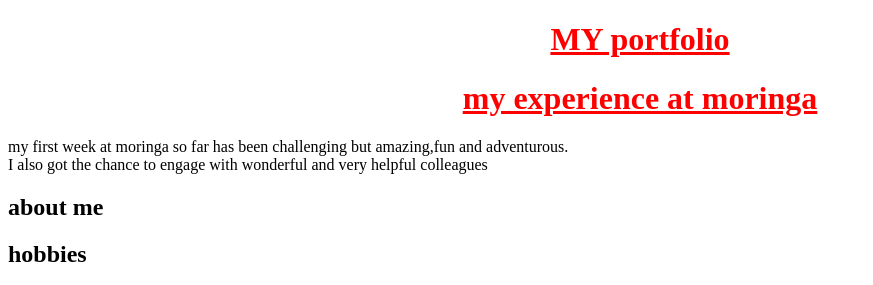
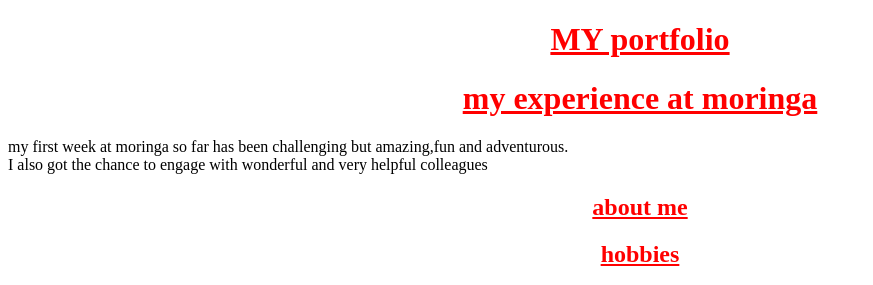
Before and after one commit to amiinegal/portfolio, a plain HTML site: page index.html in a window 1280 px wide. Shown: the top 285 px of the page, without its empty margins (0-873 px from the left). Drawn offline with Linux system fonts and the light colour scheme.

Commit message:
add styling header

```diff
--- a/css/style.css
+++ b/css/style.css
@@ -3,3 +3,8 @@
     text-decoration-line: underline;
     color: red;
 }
+h2{
+    text-align: center;
+    text-decoration-line: underline;
+    color: red;
+}
```
